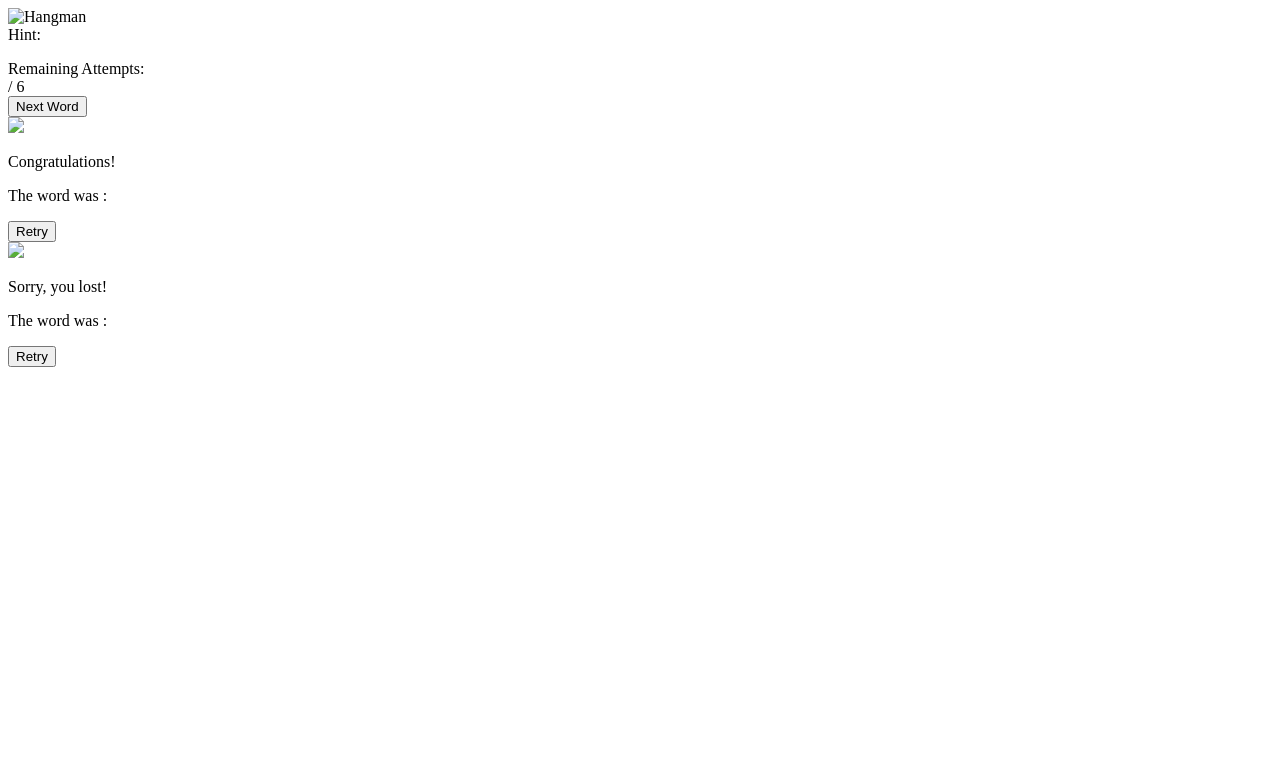
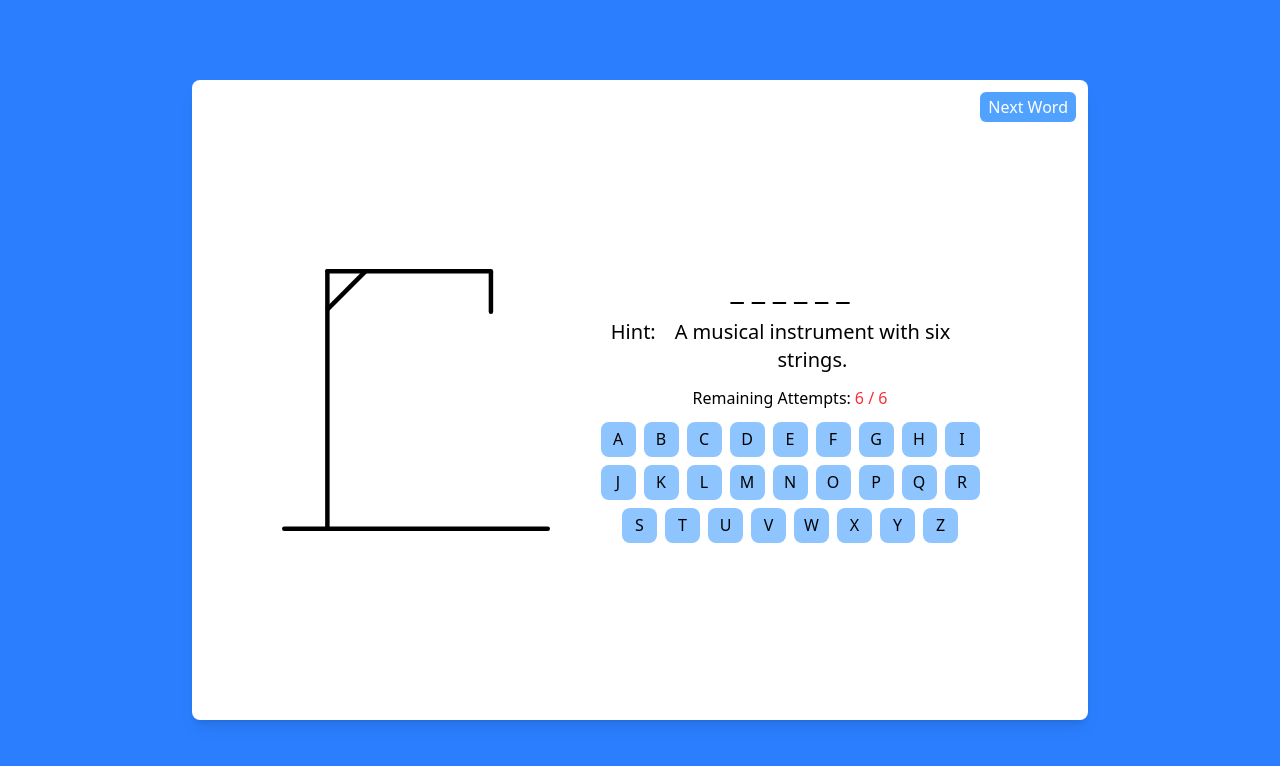
Before and after one commit to amirrrreza1/Hangman, a plain HTML site: page index.html in a window 1280 px wide. Drawn offline with Linux system fonts and the light colour scheme; the site is published under a folder, as on GitHub Pages, so addresses that start at the root find nothing.

Commit message:
Fix: BAse

```diff
--- a/index.html
+++ b/index.html
@@ -6,8 +6,8 @@
   <meta name="viewport" content="width=device-width, initial-scale=1.0" />
 
   <title>Hangman</title>
-  <script type="module" crossorigin src="/assets/index-DehGpca3.js"></script>
-  <link rel="stylesheet" crossorigin href="/assets/index-Cd3eFJnV.css">
+  <script type="module" crossorigin src="./assets/index-DehGpca3.js"></script>
+  <link rel="stylesheet" crossorigin href="./assets/index-Cd3eFJnV.css">
 </head>
 
 <body>
@@ -39,7 +39,7 @@
   <div class="w-full h-screen bg-black/70 absolute top-0 left-0 z-10 hidden" id="winGif">
     <div
       class="absolute w-[80%] h-[70%] max-w-[300px] max-h-[400px] bg-white p-[50px] top-[50%] left-[50%] transform -translate-x-[50%] -translate-y-[50%] rounded-xl">
-      <img src="/Images/victory.gif" class="w-[200px] h-[200px] mb-3" />
+      <img src="./Images/victory.gif" class="w-[200px] h-[200px] mb-3" />
       <p class="text-center text-xl">Congratulations!</p>
       <p class="text-center text-md">The word was : <span id="guessedWord"></span></p>
       <button class="bg-blue-500 text-white rounded-lg p-2 mt-4 m-auto block" id="retry">Retry</button>
@@ -48,7 +48,7 @@
   <div class="w-full h-screen bg-black/70 absolute top-0 left-0 z-10 hidden" id="loseGif">
     <div
       class="absolute w-[80%] h-[70%] max-w-[300px] max-h-[400px] bg-white p-[50px] top-[50%] left-[50%] transform -translate-x-[50%] -translate-y-[50%] rounded-xl">
-      <img src="/Images/lost.gif" class="w-[200px] h-[200px] mb-3" />
+      <img src="./Images/lost.gif" class="w-[200px] h-[200px] mb-3" />
       <p class="text-center text-xl">Sorry, you lost!</p>
       <p class="text-center text-md">The word was : <span id="guessedWord"></span></p>
       <button class="bg-blue-500 text-white rounded-lg p-2 mt-4 m-auto block" id="retry">Retry</button>
```
